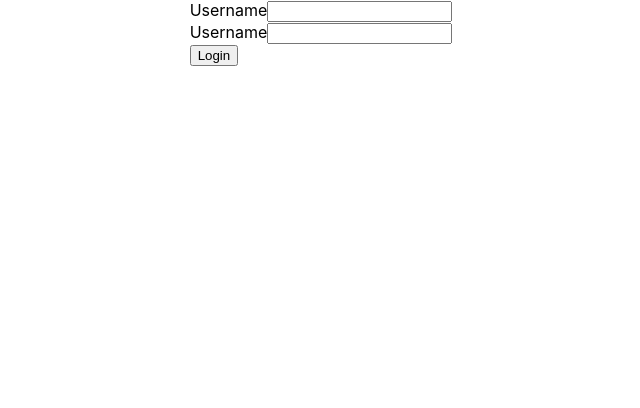
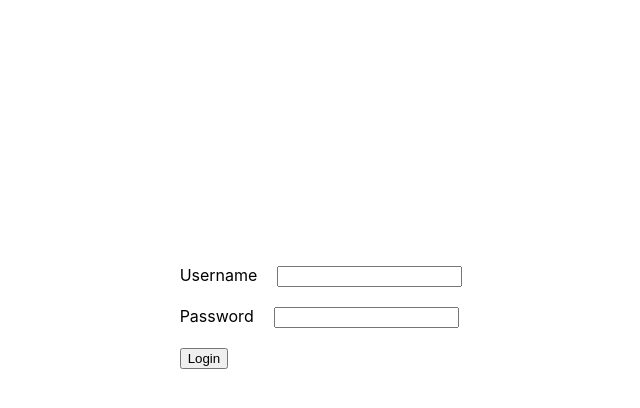
Before and after one commit to MaxSchessler/react-projects, a React (Create React App) app in the folder todoapplication/: page / in a window 1280 px wide. Shown: the top 408 px of the page, without its empty margins (319-959 px from the left). Built offline with nearby package versions, Linux system fonts and the light colour scheme.

Commit message:
Updated LoginComponent.jsx

```diff
--- a/todoapplication/src/App.css
+++ /dev/null
@@ -1,41 +0,0 @@
-.App {
-  display: flex;
-  flex-direction: column;
-  justify-content: center;
-  align-items: center;
-}
-
-.App-logo {
-  height: 40vmin;
-  pointer-events: none;
-}
-
-@media (prefers-reduced-motion: no-preference) {
-  .App-logo {
-    animation: App-logo-spin infinite 20s linear;
-  }
-}
-
-.App-header {
-  background-color: #282c34;
-  min-height: 100vh;
-  display: flex;
-  flex-direction: column;
-  align-items: center;
-  justify-content: center;
-  font-size: calc(10px + 2vmin);
-  color: white;
-}
-
-.App-link {
-  color: #61dafb;
-}
-
-@keyframes App-logo-spin {
-  from {
-    transform: rotate(0deg);
-  }
-  to {
-    transform: rotate(360deg);
-  }
-}
--- a/todoapplication/src/App.js
+++ b/todoapplication/src/App.js
@@ -1,5 +1,5 @@
 import logo from './logo.svg';
-import './App.css';
+import './styles/App.css';
 import TodoApp from './components//todo/TodoApp';
 
 function App() {
--- a/todoapplication/src/components/todo/LoginComponent.jsx
+++ b/todoapplication/src/components/todo/LoginComponent.jsx
@@ -1,19 +1,30 @@
 import React, { useState, useEffect } from "react";
 
 const LoginComponent = () => {
+
+    const [username, setUsername] = useState("");
+    const [password, setPassword] = useState("");
+
     return (
         <div className="login">
             <div className="login-form">
                 <div>
                     <label htmlFor="username" className="login-label">Username</label>
-                    <input type="text" name="username" className="login-input"/>
+                    <input type="text" name="username" className="login-input"
+                           value={username} onChange={(e) => setUsername(e.target.value)} />
                 </div>
                 <div>
-                    <label htmlFor="password" className="login-label">Username</label>
-                    <input type="password" name="password" className="login-input"/>
+
+                    <label htmlFor="password" className="login-label">Password</label>
+                    <input type="password" name="password" className="login-input"
+                            value={password} onChange={(e) => setPassword(e.target.value)} />
                 </div>
                 <div>
-                    <button type="submit" className="login-button">Login</button>
+                    <button type="submit" className="login-button" onClick={
+                        () => {
+                            console.log(`Username ${username}\nPassword ${password}`);
+                        }
+                    }>Login</button>
                 </div>
             </div>
         </div>
--- a/todoapplication/src/components/todo/TodoApp.jsx
+++ b/todoapplication/src/components/todo/TodoApp.jsx
@@ -1,6 +1,7 @@
 
 import React, { useState, useEffect } from "react";
 import LoginComponent from "./LoginComponent";
+import "../../styles/TodoApp.css"
 
 const TodoApp = () => {
 
--- /dev/null
+++ b/todoapplication/src/styles/App.css
@@ -0,0 +1,8 @@
+.App {
+  padding-top: 20%;
+
+  display: flex;
+  flex-direction: column;
+  justify-content: center;
+  align-items: center;
+}
--- /dev/null
+++ b/todoapplication/src/styles/TodoApp.css
@@ -0,0 +1,3 @@
+label, input, button {
+    margin: 10px;
+}
```
Also changed, not shown: 1 other file (tests, documents, lock files or other folders).
